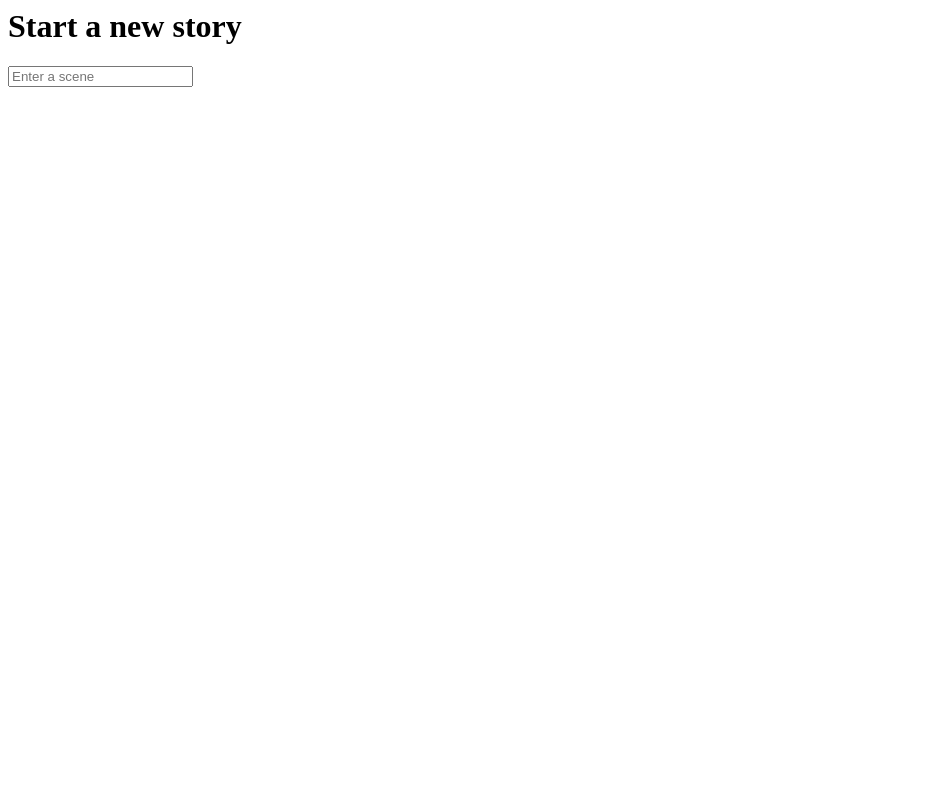
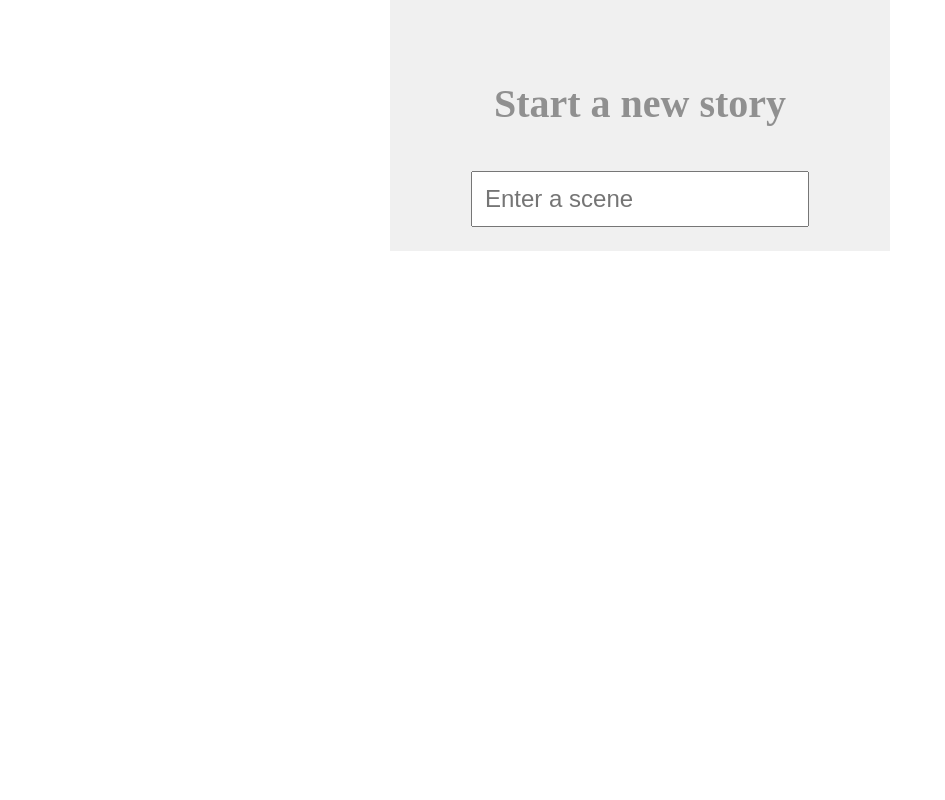
Before and after one commit to chiara-paci/costruttoridimondi, a Django app: template costruttoridimondi/writing/templates/writing/home.html in a window 1280 px wide. Shown: the whole page, without its empty margins (0-945 px from the left). Run offline with Django 3.2, Linux system fonts and the light colour scheme; the template is opened without the code that fills it, so the values that code supplies are empty.

Commit message:
Primo layout

```diff
--- a/costruttoridimondi/functional_tests/tests.py
+++ b/costruttoridimondi/functional_tests/tests.py
@@ -6,6 +6,7 @@ from selenium.webdriver.firefox.firefox_binary import FirefoxBinary
 from selenium.webdriver.common.keys import Keys
 
 from django.test import LiveServerTestCase
+from django.contrib.staticfiles.testing import StaticLiveServerTestCase
 
 import unittest
 
@@ -23,7 +24,7 @@ def build_browser():
     return browser
 
 
-class NewVisitorTest(LiveServerTestCase):
+class NewVisitorTest(StaticLiveServerTestCase):
 
     def setUp(self):
         self.browser = build_browser()
--- /dev/null
+++ b/costruttoridimondi/writing/static/writing/urltester.css
@@ -0,0 +1 @@
+lessc: ENOENT, open '/home/chiara/costruttori2/costruttoridimondi/writing/static/writing/urltester.less'
--- /dev/null
+++ b/costruttoridimondi/writing/static/writing/writing.css
@@ -0,0 +1,50 @@
+div.form {
+  text-align: center;
+}
+* {
+  margin: 0;
+  padding: 0;
+}
+div.content {
+  position: relative;
+}
+div.content div.formbox {
+  position: relative;
+  width: 500px;
+  margin-left: auto;
+  margin-right: auto;
+  text-align: center;
+  background-color: #f0f0f0;
+}
+div.content div.formbox h1 {
+  padding: .5em;
+  padding-top: 2em;
+  font-size: 250%;
+  color: #909090;
+}
+div.content div.formbox input {
+  font-size: 150%;
+  padding: .5em;
+  margin: 1em;
+}
+div.content div.tablebox {
+  width: 500px;
+  margin-left: auto;
+  margin-right: auto;
+  margin-top: 2em;
+  color: #303030;
+}
+div.content div.tablebox table {
+  border-collapse: collapse;
+  width: 500px;
+}
+div.content div.tablebox tr {
+  border-bottom: 1px solid #e0e0e0;
+  border-top: 1px solid #e0e0e0;
+}
+div.content div.tablebox td,
+div.content div.tablebox th {
+  vertical-align: middle;
+  padding-top: .5em;
+  padding-bottom: .5em;
+}
--- /dev/null
+++ b/costruttoridimondi/writing/static/writing/writing.less
@@ -0,0 +1,63 @@
+div.form {
+    text-align: center;
+}
+
+* {
+    margin: 0;
+    padding: 0;
+}
+
+div.content {
+    position: relative;
+
+    div.formbox {
+	position: relative;
+
+	width: 500px;
+	margin-left: auto;
+	margin-right: auto;
+
+	h1 {
+	    padding: .5em;
+	    padding-top: 2em;
+	    font-size: 250%;
+	    color: #909090;
+	}
+
+	text-align: center;
+	background-color: #f0f0f0;
+	//padding: 2em;
+
+	input {
+	    font-size: 150%;
+	    padding: .5em;
+	    margin: 1em;
+	}
+
+    }
+
+    div.tablebox {
+	width: 500px;
+	margin-left: auto;
+	margin-right: auto;
+	margin-top: 2em;
+	color: #303030;
+
+	table {
+	    border-collapse: collapse;
+	    width: 500px;
+	}
+
+	tr {
+	    border-bottom: 1px solid #e0e0e0;
+	    border-top: 1px solid #e0e0e0;
+	}
+
+	td,th {
+	    vertical-align: middle;
+	    padding-top: .5em;
+	    padding-bottom: .5em;
+	}
+
+    }
+}
--- a/costruttoridimondi/writing/templates/writing/base.html
+++ b/costruttoridimondi/writing/templates/writing/base.html
@@ -1,16 +1,27 @@
+<!DOCTYPE html>
 <html>
   <head>
+    <meta charset="utf-8">
     <title>Writing</title>
+    <link href="/static/writing/writing.css" rel="stylesheet"/>
   </head>
   <body>
+    <div class="content">
+      <div class="formbox">
 	<h1>{% block header_text %}{% endblock %}</h1>
 
+	<div class="form">
 	  <form method="POST" action="{% block form_action %}{% endblock %}">
 	    <input name="section_text" id="id_new_section"  placeholder="Enter a scene"/>
 	    {% csrf_token %}
 	  </form>
+	</div>
+      </div>
 
+      <div class="tablebox">
 	{% block table %}
 	{% endblock %}
+      </div>
+    </div>
   </body>
 </html>
```
Lines whose indentation alone changed are shown as unchanged.
